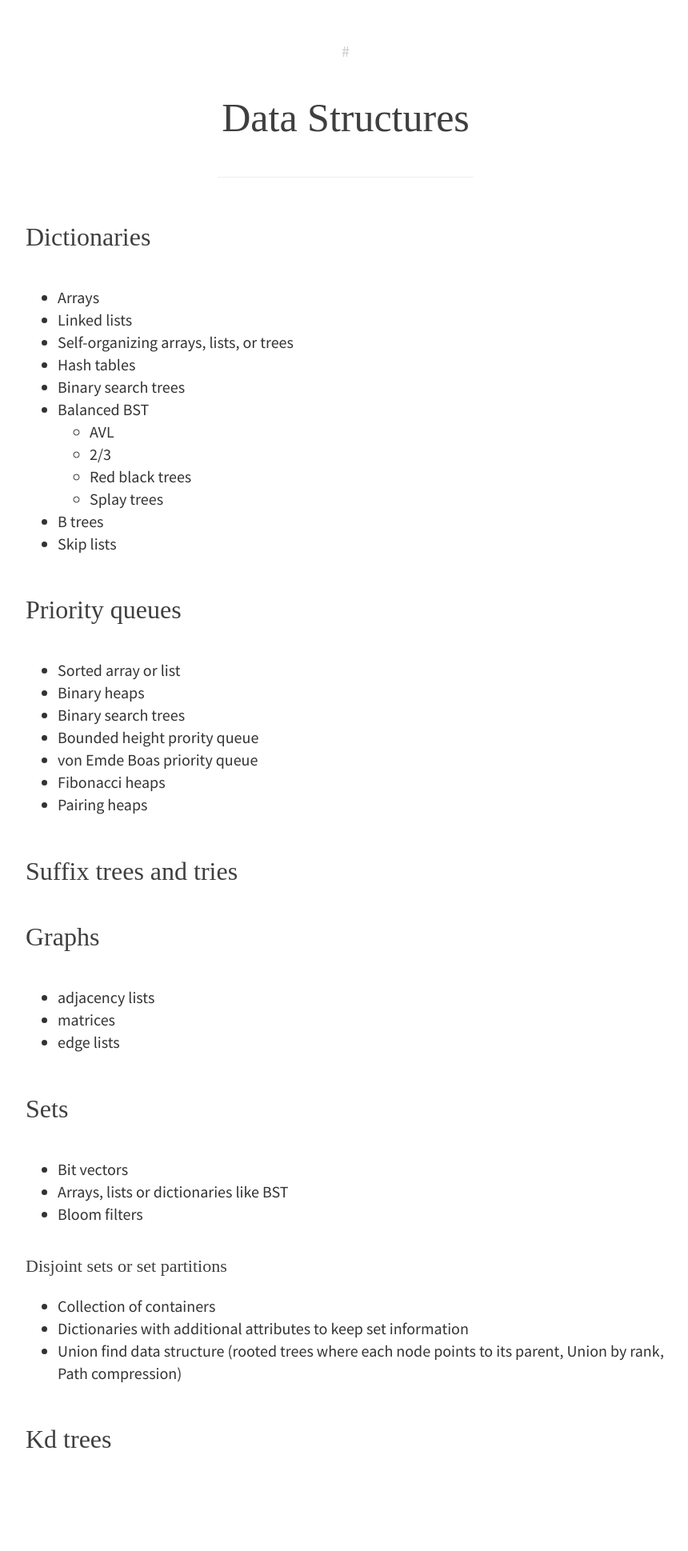
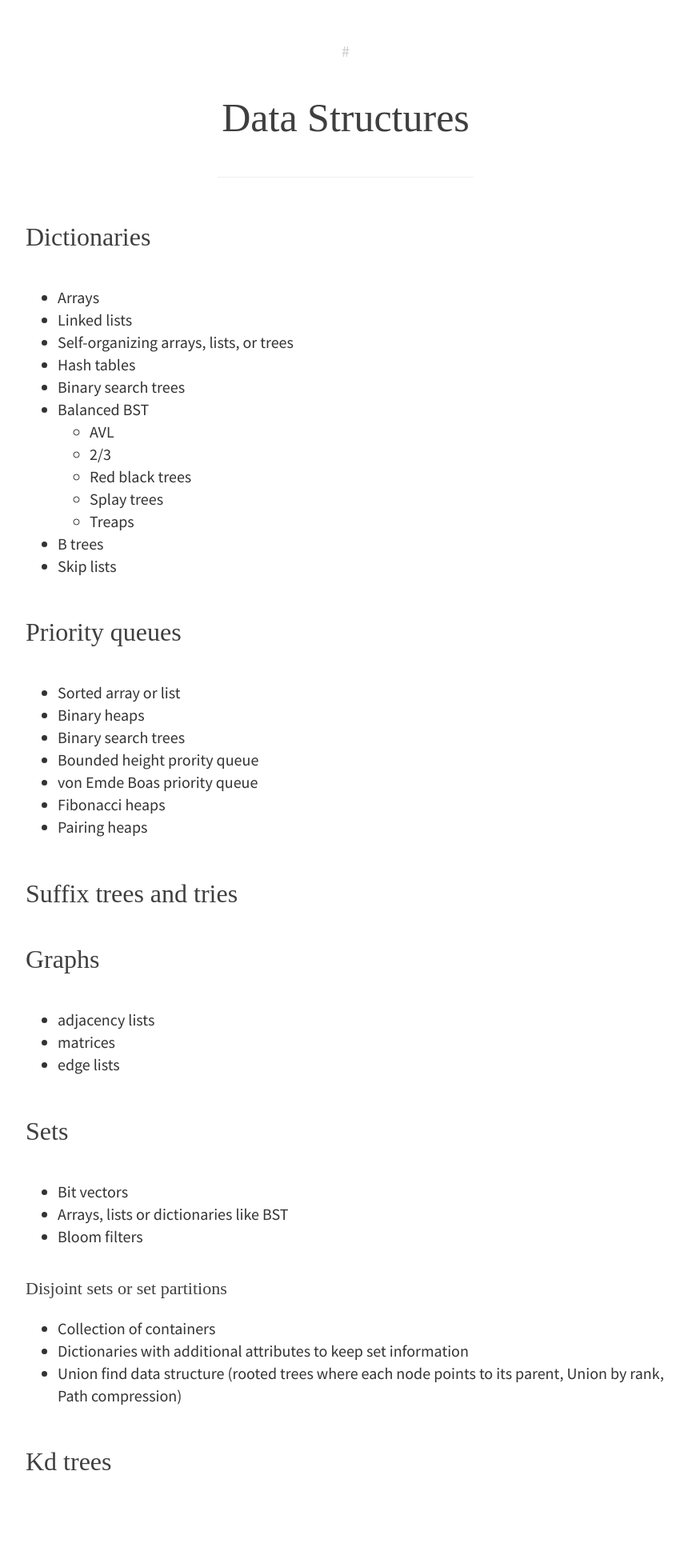
Before and after one commit to rbt91/rbt91.github.io, a Jekyll site: the page built from _posts/2016-10-08-data-structures.md, in a window 1280 px wide. Shown: the whole page at 80% size, without its empty margins (208-1068 px from the left). Built offline with Jekyll 4.4.1, drawn with Linux system fonts in a browser that asks for light colours; some web fonts are replaced; before the commit the page ends 1911 px from its top, so only the background shows below that.

Commit message:
Update 2016-10-08-data-structures.md

```diff
--- a/_posts/2016-10-08-data-structures.md
+++ b/_posts/2016-10-08-data-structures.md
@@ -17,6 +17,7 @@ categories:
     - 2/3
     - Red black trees
     - Splay trees
+    - Treaps
 - B trees
 - Skip lists
 
```
